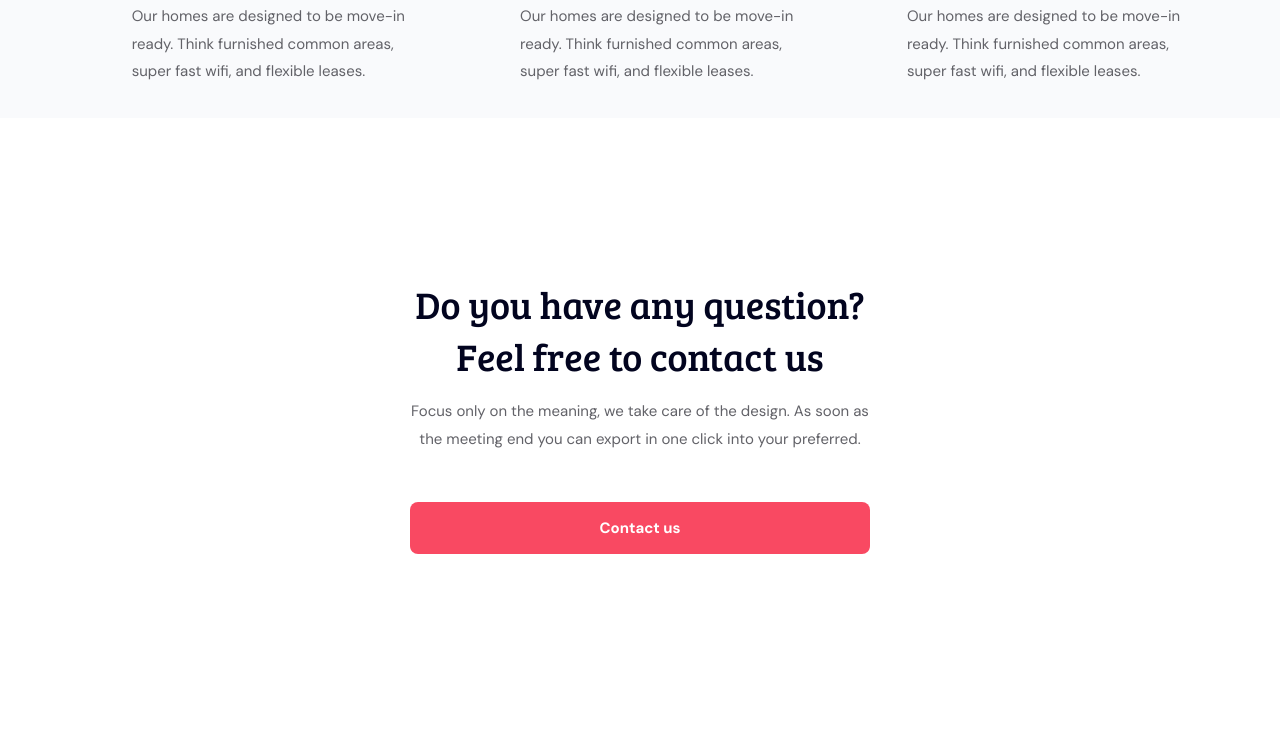
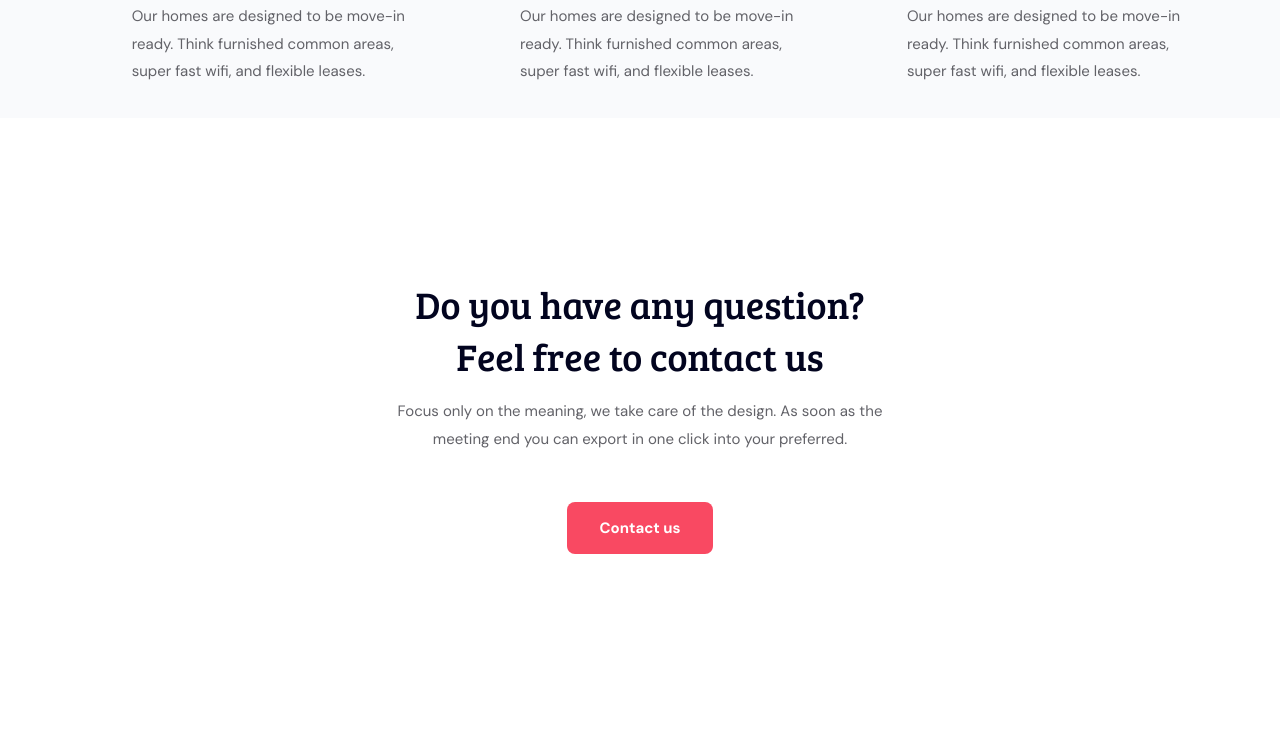
Before and after one commit to fajarfadillahh/seeocean-agency-creative-html-css-javascript-website-v3, a plain HTML site: page index.html in a window 1280 px wide. Shown: the part 3770-4513 px from the top of the page. Drawn offline with nearby package versions, Linux system fonts and the light colour scheme.

Commit message:
responsive callback section | 968px

```diff
--- a/scss/style.scss
+++ b/scss/style.scss
@@ -711,4 +711,15 @@ img {
       margin: 0 auto;
     }
   }
+
+  .callback {
+    &__data {
+      width: 500px;
+    }
+
+    &__button {
+      width: auto;
+      display: inline-flex;
+    }
+  }
 }
```
Also changed, not shown: css/style.css.
